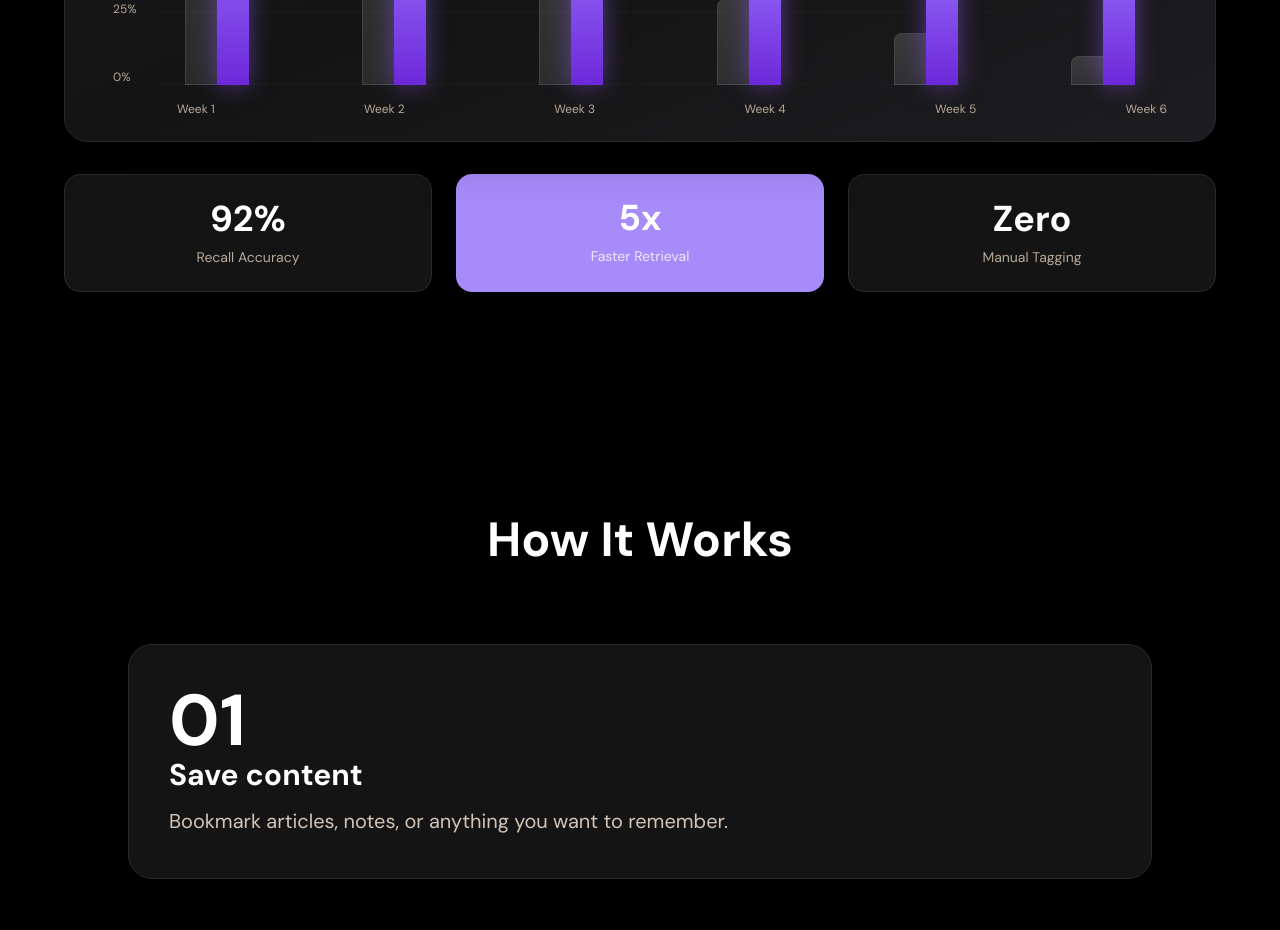
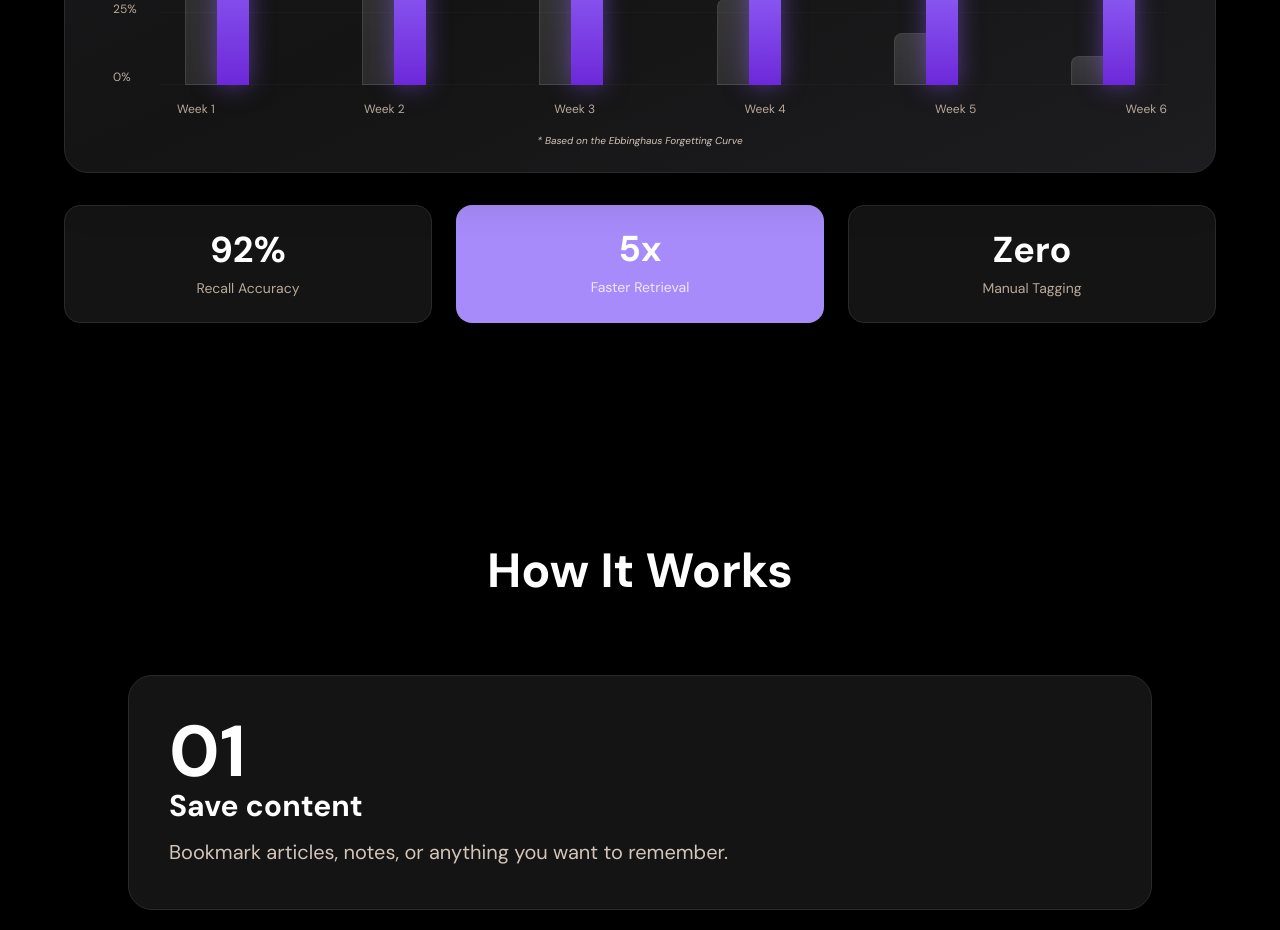
Before and after one commit to debugonaut/TechSprint_CodeForge2026, a React app in the folder frontend/: page / in a window 1280 px wide. Shown: the part 1420-2350 px from the top of the page. Built offline with nearby package versions, Linux system fonts and the light colour scheme; no server answers; the HTML template or start-up script is replaced by a standard one.

Commit message:
docs: Add citation for forgetting curve statistics

```diff
--- a/frontend/src/components/LandingPage.jsx
+++ b/frontend/src/components/LandingPage.jsx
@@ -281,6 +281,9 @@ export default function LandingPage() {
                 </div>
               </div>
             </div>
+            <div className="text-center mt-4 text-[10px] text-muted/40 italic">
+              * Based on the Ebbinghaus Forgetting Curve
+            </div>
           </motion.div>
 
           {/* Stats Below Graph */}
```
